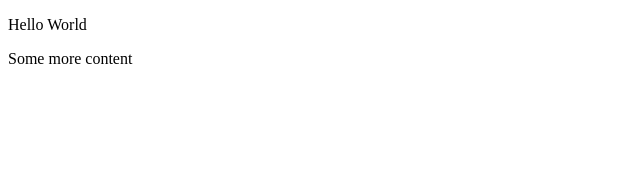
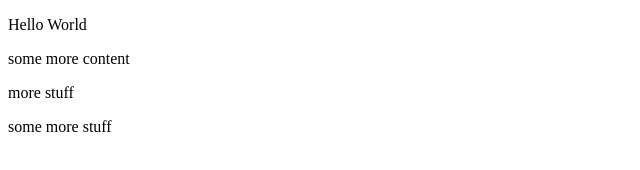
Before and after one commit to vanshika-99/IS117-Demo, a plain HTML site: page index.html in a window 1280 px wide. Shown: the whole page, without its empty margins (0-640 px from the left). Drawn offline with Linux system fonts and the light colour scheme.

Commit message:
my first PC project commit added a second paragraph tag added a third and fourth paragraph tag

```diff
--- a/index.html
+++ b/index.html
@@ -6,6 +6,8 @@
 </head>
 <body>
     <p> Hello World </p>
-    <p> Some more content </p>
+    <p> some more content </p>
+    <p> more stuff </p>
+    <P> some more stuff </P>
 </body>
 </html>
```
